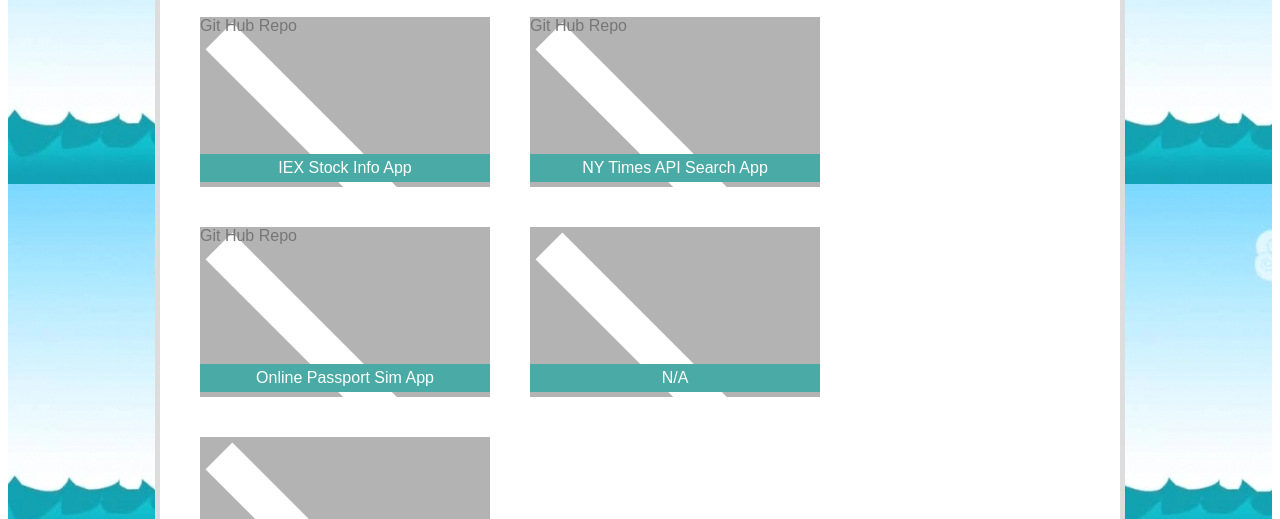
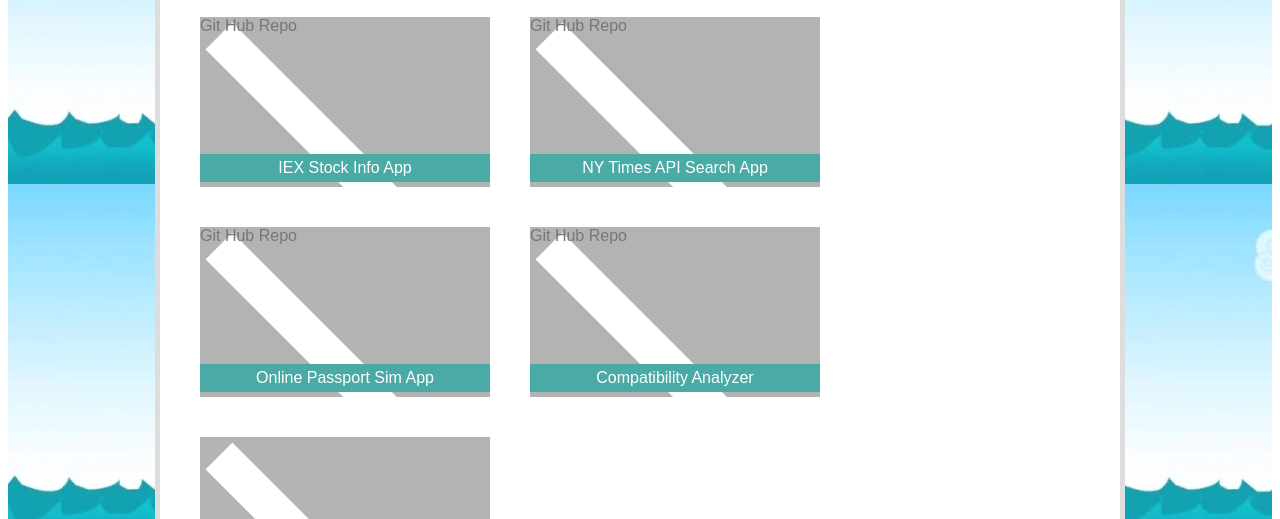
Before and after one commit to kikim1025/temp-portfolio, a plain HTML site: page projects.html in a window 1280 px wide. Shown: the part 281-800 px from the top of the page. Drawn offline with Linux system fonts and the light colour scheme.

Commit message:
added a proj

```diff
--- a/projects.html
+++ b/projects.html
@@ -31,7 +31,9 @@
                 <div class="project"><a class="proj-name" href="https://dsmathews.github.io/project1/">Online Passport Sim App</a>
                     <a href="https://github.com/dsmathews/project1">Git Hub Repo</a>
                 </div>
-                <div class="project"><a class="proj-name" href="">N/A</a></div>
+                <div class="project"><a class="proj-name" href="https://immense-reaches-57768.herokuapp.com/">Compatibility Analyzer</a>
+                    <a href="https://github.com/kikim1025/Compatible-People-App">Git Hub Repo</a>
+                </div>
                 <div class="project"><a class="proj-name" href="">N/A</a></div>
             </div>
         </div>
```
